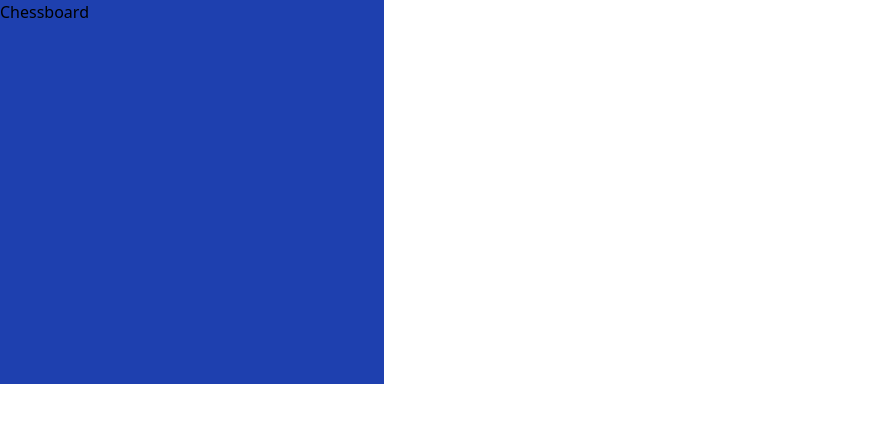
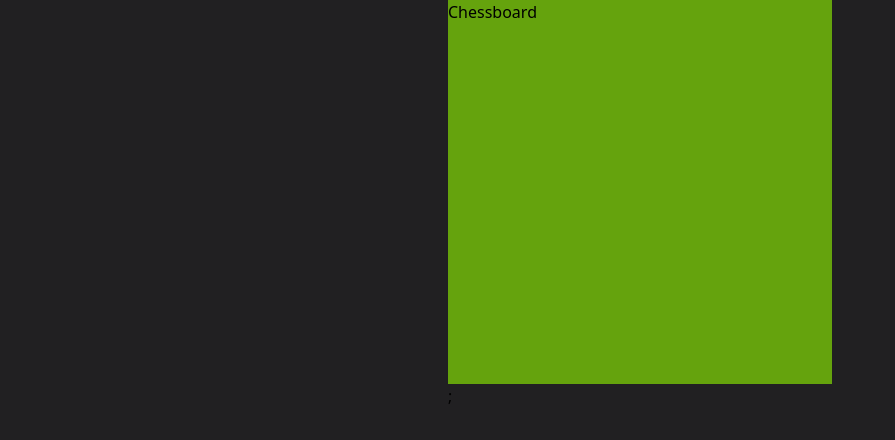
Before and after one commit to Bashkim2/chess, a React (Create React App) app: page / in a window 1280 px wide. Shown: the top 440 px of the page, without its empty margins (0-895 px from the left). Built offline with nearby package versions, Linux system fonts and the light colour scheme.

Commit message:
change color on the background as well as the chessboard

```diff
--- a/src/App.tsx
+++ b/src/App.tsx
@@ -5,7 +5,11 @@ import "./css/App.css";
 import "./css/Output.css";
 
 function App() {
-  return <Chessboard />;
+  return (
+    <div className="grid justify-center place-content-center">
+      <Chessboard />;
+    </div>
+  );
 }
 
 export default App;
--- a/src/components/chessboard.tsx
+++ b/src/components/chessboard.tsx
@@ -15,5 +15,5 @@ export default function Chessboard() {
   //   </div>
   // );
 
-  return <div className="bg-blue-800 w-96 h-96">Chessboard</div>;
+  return <div className="bg-lime-600 w-96 h-96">Chessboard</div>;
 }
--- a/src/css/App.css
+++ b/src/css/App.css
@@ -9,3 +9,7 @@
   width: 800px;
   height: 800px;
 } */
+
+body {
+  background-color: #212022;
+}
```
